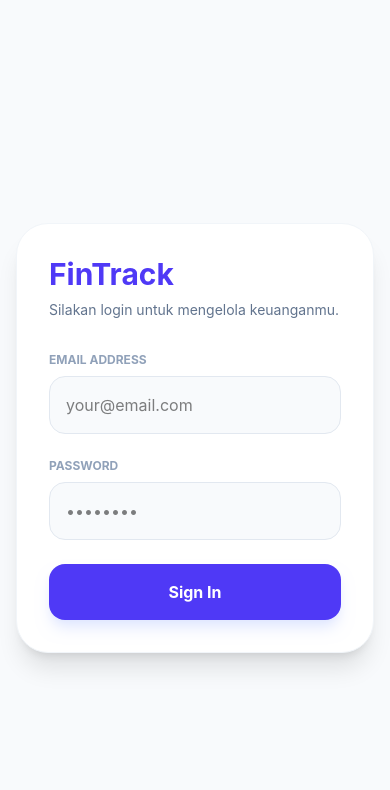
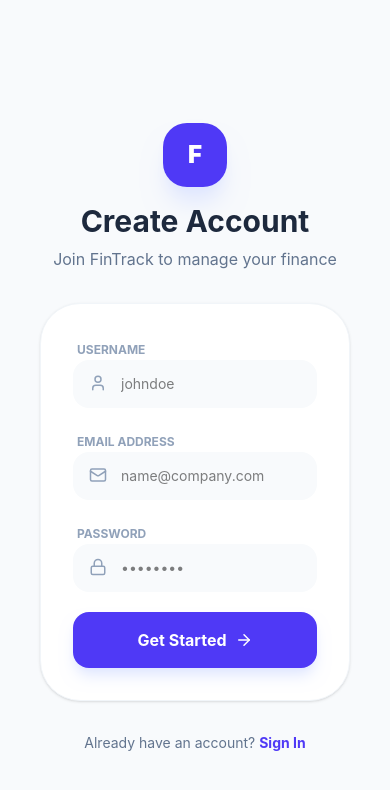
Before and after one commit to sulthonmufti/FinTrack-Personal-Finance-Tracker, a React (Vite) app in the folder frontend-fintrack/: page /register in a window 390 px wide. Before the commit this address led to /login. Shown: the top 790 px of the page. Built offline with nearby package versions, Linux system fonts and the light colour scheme.

Commit message:
feat: improve responsive mobile on TransactionTabel; add register feature

```diff
--- a/frontend-fintrack/src/App.jsx
+++ b/frontend-fintrack/src/App.jsx
@@ -6,6 +6,7 @@ import Dashboard from './pages/Dashboard';
 import Wallets from './pages/Wallets';
 import EditProfile from './pages/EditProfile';
 import Transactions from './pages/Transactions';
+import Register from './pages/Register';
 
 function App() {
   const [isSidebarOpen, setIsSidebarOpen] = useState(false);
@@ -29,10 +30,13 @@ function App() {
         <main className="flex-1 flex flex-col min-w-0 transition-all duration-300 relative">
           <div className="p-4 md:p-8 max-w-[1440px] w-full mx-auto">
             <Routes>
+              {/* ----- Public Routes: Bisa diakses siapa saja -----*/}
               {/* Login Page */}
               <Route path="/login" element={!isAuthenticated ? <Login /> : <Navigate to="/dashboard" />} />
+              {/* Register */}
+              <Route path="/register" element={<Register />} />
 
-              {/* Protected Routes */}
+              {/* ----- Protected Routes ------*/}
               <Route path="/dashboard" element={isAuthenticated ? <Dashboard setIsSidebarOpen={setIsSidebarOpen} /> : <Navigate to="/login" />} />
 
               <Route path="/transactions" element={isAuthenticated ? <Transactions setIsSidebarOpen={setIsSidebarOpen} /> : <Navigate to="/login" />} />
--- a/frontend-fintrack/src/components/TransactionTable.jsx
+++ b/frontend-fintrack/src/components/TransactionTable.jsx
@@ -1,4 +1,4 @@
-import { Trash2 } from 'lucide-react'; // Impor icon Trash
+import { Trash2 } from 'lucide-react';
 
 export default function TransactionTable({
   transactions,
@@ -10,68 +10,96 @@ export default function TransactionTable({
 }) {
   return (
     <section className="bg-white rounded-[2rem] border border-slate-100 shadow-sm overflow-hidden mb-10">
-      <div className="p-6 md:p-8 flex justify-between items-center">
-        <h3 className="text-lg font-bold">Recent Transactions</h3>
-
-        {/* hidden filter kalau hideFilter true */}
+      {/* Header Tabel (Desktop & Mobile) */}
+      <div className="p-6 md:p-8 flex items-center justify-between border-b border-slate-50">
+        <h2 className="text-lg font-bold text-slate-800">Transactions</h2>
         {!hideFilter && (
           <select
-            className="bg-slate-50 border-none rounded-xl px-4 py-2 text-sm font-medium focus:ring-0 cursor-pointer"
             value={filterCategory}
             onChange={(e) => setFilterCategory(e.target.value)}
+            className="bg-slate-50 border-none text-slate-600 text-xs font-bold px-4 py-2 rounded-xl focus:ring-2 focus:ring-indigo-500 outline-none cursor-pointer"
           >
             <option value="All">All Categories</option>
-             {categories && categories.map(cat => (
+            {categories.map(cat => (
               <option key={cat.id} value={cat.name}>{cat.name}</option>
             ))}
           </select>
         )}
       </div>
 
-      <div className="overflow-x-auto">
-        <table className="w-full text-left min-w-[500px]">
+      {/* TAMPILAN MOBILE (Card Layout) - Hanya muncul di layar kecil */}
+      <div className="block md:hidden">
+        {transactions && transactions.length > 0 ? (
+          <div className="divide-y divide-slate-50">
+            {transactions.map((item) => (
+              <div key={item.id} className="p-5 flex items-center justify-between hover:bg-slate-50 transition-colors">
+                <div className="flex flex-col gap-1">
+                  <span className="text-sm font-bold text-slate-800">{item.description}</span>
+                  <div className="flex items-center gap-2">
+                    <span className="px-2 py-0.5 bg-slate-100 text-slate-500 rounded-md text-[9px] font-bold uppercase tracking-wider">
+                      {item.category}
+                    </span>
+                    <span className="text-[10px] text-slate-400 font-medium">12 Mei 2026</span>
+                  </div>
+                </div>
+
+                <div className="flex items-center gap-4">
+                  <span className={`text-sm font-black ${Number(item.amount) < 0 ? 'text-rose-500' : 'text-emerald-500'}`}>
+                    {Number(item.amount) < 0 ? '-' : '+'} Rp {Math.abs(Number(item.amount)).toLocaleString('id-ID')}
+                  </span>
+
+                  {!hideFilter && (
+                    <button
+                      onClick={() => onDelete(item)}
+                      className="p-2.5 text-slate-300 hover:text-rose-500 hover:bg-rose-50 rounded-xl transition-all active:scale-90"
+                    >
+                      <Trash2 size={18} />
+                    </button>
+                  )}
+                </div>
+              </div>
+            ))}
+          </div>
+        ) : (
+          <div className="p-10 text-center text-slate-400 italic text-sm">Tidak ada transaksi</div>
+        )}
+      </div>
+
+      {/* TAMPILAN DESKTOP (Tabel Tradisional) */}
+      <div className="hidden md:block overflow-x-auto">
+        <table className="w-full text-left">
           <thead className="bg-slate-50/50 text-slate-400 text-[10px] font-bold uppercase tracking-[0.1em]">
             <tr>
-              <th className="px-6 md:px-10 py-5">Description</th>
-              <th className="px-6 md:px-10 py-5 text-center">Category</th>
-              <th className="px-6 md:px-10 py-5 text-right">Amount</th>
-              {!hideFilter && <th className="px-6 md:px-10 py-5 text-center">Action</th>}
+              <th className="px-10 py-5">Description</th>
+              <th className="px-10 py-5 text-center">Category</th>
+              <th className="px-10 py-5 text-right">Amount</th>
+              {!hideFilter && <th className="px-10 py-5 text-center">Action</th>}
             </tr>
           </thead>
           <tbody className="divide-y divide-slate-50">
-            {/*pengaman untuk transactions*/}
-            {transactions && transactions.length > 0 ? (
-              transactions.map(item => (
+            {transactions.map(item => (
               <tr key={item.id} className="hover:bg-slate-50/80 transition-colors group">
-                  <td className="px-6 md:px-10 py-4 md:py-6 text-sm font-semibold text-slate-700">{item.description}</td>
-                  <td className="px-6 md:px-10 py-4 md:py-6 text-center">
+                <td className="px-10 py-6 text-sm font-semibold text-slate-700">{item.description}</td>
+                <td className="px-10 py-6 text-center">
                   <span className="px-3 py-1 bg-slate-100 text-slate-500 rounded-lg text-[10px] font-bold uppercase">
                     {item.category}
                   </span>
                 </td>
-                  <td className={`px-6 md:px-10 py-4 md:py-6 text-right text-sm font-bold whitespace-nowrap ${Number(item.amount) < 0 ? 'text-rose-600' : 'text-emerald-600'}`}>
+                <td className={`px-10 py-6 text-right text-sm font-bold ${Number(item.amount) < 0 ? 'text-rose-600' : 'text-emerald-600'}`}>
                   {Number(item.amount) < 0 ? '-' : '+'} Rp {Math.abs(Number(item.amount)).toLocaleString('id-ID')}
                 </td>
-                  {/* Tombol Hapus */}
                 {!hideFilter && (
-                    <td className="px-6 md:px-10 py-4 md:py-6 text-center">
+                  <td className="px-10 py-6 text-center">
                     <button
                       onClick={() => onDelete(item)}
-                        className="p-2 text-slate-400 hover:text-rose-600 hover:bg-rose-50 rounded-xl transition-all cursor-pointer"
+                      className="p-2 text-slate-400 hover:text-rose-600 hover:bg-rose-50 rounded-xl transition-all"
                     >
                       <Trash2 size={18} />
                     </button>
                   </td>
                 )}
               </tr>
-              ))
-            ) : (
-              <tr>
-                <td colSpan={hideFilter ? "3" : "4"} className="p-10 text-center text-slate-400 italic">
-                  Belum ada transaksi terbaru.
-                </td>
-              </tr>
-            )}
+            ))}
           </tbody>
         </table>
       </div>
--- a/frontend-fintrack/src/pages/Login.jsx
+++ b/frontend-fintrack/src/pages/Login.jsx
@@ -1,6 +1,7 @@
 import { useState } from 'react';
 import axios from 'axios';
 import { useNavigate } from 'react-router-dom';
+import { Link } from 'react-router-dom';
 
 export default function Login() {
   const [email, setEmail] = useState('');
@@ -63,6 +64,12 @@ export default function Login() {
             className="w-full py-4 bg-indigo-600 text-white rounded-2xl font-bold shadow-lg shadow-indigo-100 hover:bg-indigo-700 transition-all">
             Sign In
           </button>
+          <p className="text-center mt-8 text-slate-500 text-sm">
+            Don't have an account? {' '}
+            <Link to="/register" className="text-indigo-600 font-bold hover:underline transition-all">
+              Create Account
+            </Link>
+          </p>
         </form>
       </div>
     </div>
--- /dev/null
+++ b/frontend-fintrack/src/pages/Register.jsx
@@ -0,0 +1,153 @@
+import { useState } from 'react';
+import { Link, useNavigate } from 'react-router-dom';
+import axios from 'axios';
+import { User, Mail, Lock, ArrowRight, Loader2 } from 'lucide-react';
+
+export default function Register() {
+  const [username, setUsername] = useState('');
+  const [email, setEmail] = useState('');
+  const [password, setPassword] = useState('');
+  const [isLoading, setIsLoading] = useState(false);
+  const navigate = useNavigate();
+  const [showSuccessModal, setShowSuccessModal] = useState(false);
+
+  const handleRegister = async (e) => {
+    e.preventDefault();
+    setIsLoading(true);
+    try {
+        const res = await axios.post('http://localhost:5000/api/auth/register', {
+        username,
+        email,
+        password
+        });
+
+        // Simpan token dan data user agar bisa langsung login
+        localStorage.setItem('token', res.data.token);
+        localStorage.setItem('user', JSON.stringify(res.data.user));
+
+        // Tampilkan modal sukses
+        setShowSuccessModal(true);
+    } catch (err) {
+        alert(err.response?.data?.message || "Gagal mendaftar.");
+    } finally {
+        setIsLoading(false);
+    }
+    };
+
+    const handleGoToDashboard = () => {
+        // Melakukan reload agar App.jsx membaca ulang token di localStorage
+        window.location.href = '/dashboard';
+    };
+
+  return (
+    <div className="min-h-screen bg-slate-50 flex items-center justify-center p-6">
+      <div className="w-full max-w-md">
+        {/* Logo & Header */}
+        <div className="text-center mb-8">
+          <div className="w-16 h-16 bg-indigo-600 rounded-3xl flex items-center justify-center text-white text-2xl font-black mx-auto mb-4 shadow-xl shadow-indigo-100">
+            F
+          </div>
+          <h1 className="text-3xl font-bold text-slate-800">Create Account</h1>
+          <p className="text-slate-500 mt-2">Join FinTrack to manage your finance</p>
+        </div>
+
+        {/* Form Card */}
+        <div className="bg-white p-8 rounded-[2.5rem] border border-slate-100 shadow-sm">
+          <form onSubmit={handleRegister} className="space-y-5">
+            {/* Input Username */}
+            <div className="space-y-2">
+              <label className="text-xs font-bold text-slate-400 uppercase ml-1">Username</label>
+              <div className="relative">
+                <User className="absolute left-4 top-3.5 text-slate-400" size={18} />
+                <input
+                  type="text"
+                  required
+                  placeholder="johndoe"
+                  className="w-full pl-12 pr-4 py-3.5 bg-slate-50 border-none rounded-2xl focus:ring-2 focus:ring-indigo-500 outline-none transition-all text-sm"
+                  value={username}
+                  onChange={(e) => setUsername(e.target.value)}
+                />
+              </div>
+            </div>
+
+            {/* Input Email */}
+            <div className="space-y-2">
+              <label className="text-xs font-bold text-slate-400 uppercase ml-1">Email Address</label>
+              <div className="relative">
+                <Mail className="absolute left-4 top-3.5 text-slate-400" size={18} />
+                <input
+                  type="email"
+                  required
+                  placeholder="name@company.com"
+                  className="w-full pl-12 pr-4 py-3.5 bg-slate-50 border-none rounded-2xl focus:ring-2 focus:ring-indigo-500 outline-none transition-all text-sm"
+                  value={email}
+                  onChange={(e) => setEmail(e.target.value)}
+                />
+              </div>
+            </div>
+
+            {/* Input Password */}
+            <div className="space-y-2">
+              <label className="text-xs font-bold text-slate-400 uppercase ml-1">Password</label>
+              <div className="relative">
+                <Lock className="absolute left-4 top-3.5 text-slate-400" size={18} />
+                <input
+                  type="password"
+                  required
+                  placeholder="••••••••"
+                  className="w-full pl-12 pr-4 py-3.5 bg-slate-50 border-none rounded-2xl focus:ring-2 focus:ring-indigo-500 outline-none transition-all text-sm"
+                  value={password}
+                  onChange={(e) => setPassword(e.target.value)}
+                />
+              </div>
+            </div>
+
+            <button
+              type="submit"
+              disabled={isLoading}
+              className="w-full bg-indigo-600 hover:bg-indigo-700 text-white py-4 rounded-2xl font-bold shadow-lg shadow-indigo-100 transition-all flex items-center justify-center gap-2 group disabled:opacity-70"
+            >
+              {isLoading ? <Loader2 className="animate-spin" size={20} /> : (
+                <>
+                  Get Started
+                  <ArrowRight size={18} className="group-hover:translate-x-1 transition-transform" />
+                </>
+              )}
+            </button>
+          </form>
+          {/* komponen sukses modal modal */}
+          {showSuccessModal && (
+            <div className="fixed inset-0 z-50 flex items-center justify-center p-4">
+                {/* Backdrop Blur */}
+                <div className="absolute inset-0 bg-slate-900/40 backdrop-blur-sm transition-opacity"></div>
+
+                {/* Modal Content */}
+                <div className="relative bg-white rounded-[2.5rem] p-8 w-full max-w-sm shadow-2xl text-center transform transition-all scale-100">
+                <div className="w-20 h-20 bg-emerald-100 text-emerald-600 rounded-full flex items-center justify-center mx-auto mb-6">
+                    <svg className="w-10 h-10" fill="none" stroke="currentColor" viewBox="0 0 24 24">
+                    <path strokeLinecap="round" strokeLinejoin="round" strokeWidth="3" d="M5 13l4 4L19 7"></path>
+                    </svg>
+                </div>
+                <h2 className="text-2xl font-bold text-slate-800 mb-2">Welcome to FinTrack!</h2>
+                <p className="text-slate-500 mb-8 text-sm">Account created successfully. Your financial journey starts now.</p>
+
+                <button
+                    onClick={handleGoToDashboard}
+                    className="w-full bg-indigo-600 text-white py-4 rounded-2xl font-bold shadow-lg shadow-indigo-100 hover:bg-indigo-700 transition-all active:scale-95"
+                >
+                    Go to Dashboard
+                </button>
+                </div>
+            </div>
+            )}
+        </div>
+
+        {/* Footer */}
+        <p className="text-center mt-8 text-slate-500 text-sm">
+          Already have an account? {' '}
+          <Link to="/login" className="text-indigo-600 font-bold hover:underline">Sign In</Link>
+        </p>
+      </div>
+    </div>
+  );
+}
```
Also changed, not shown: 2 other files (tests, documents, lock files or other folders). Lines whose indentation alone changed are shown as unchanged.
